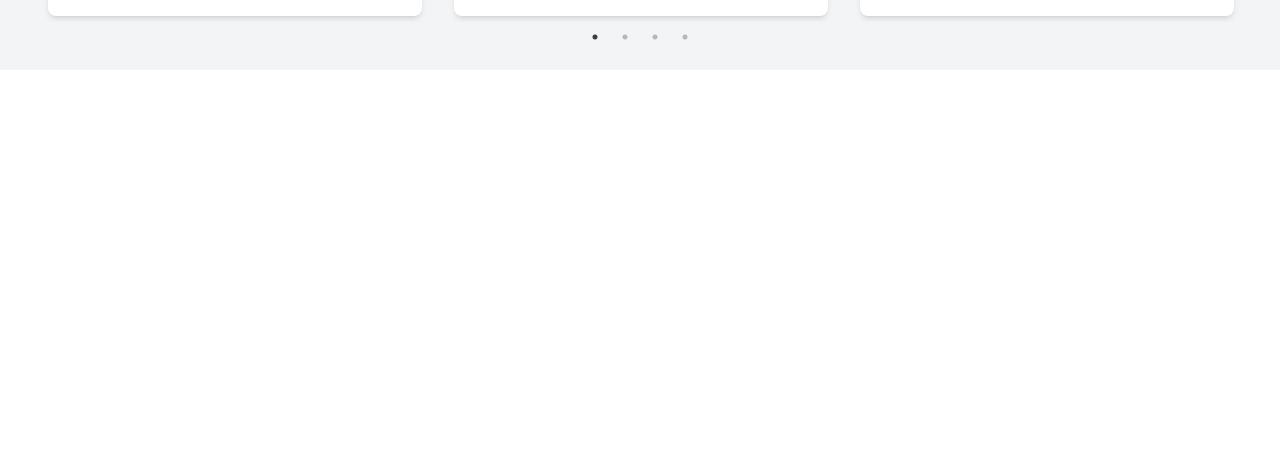
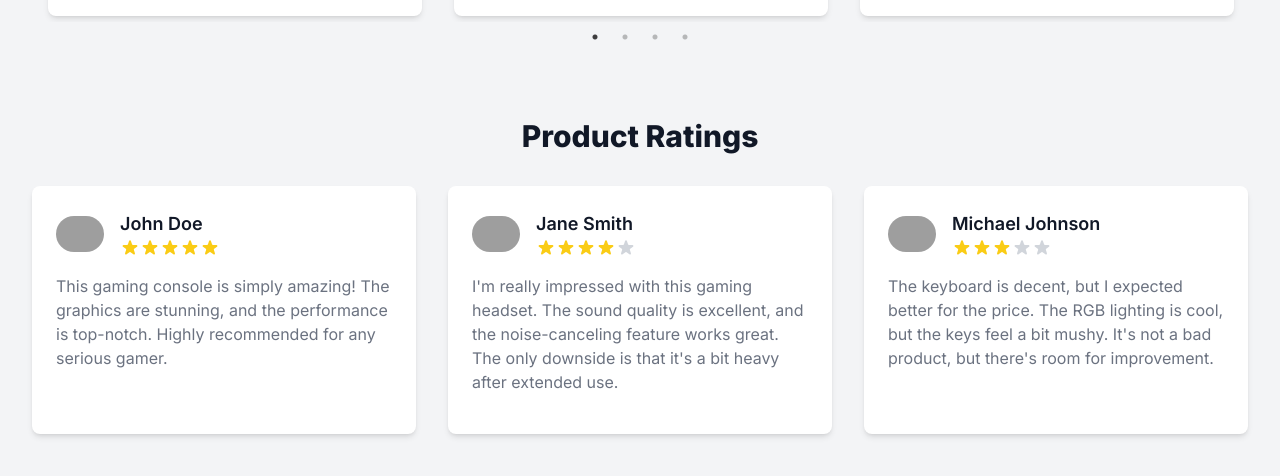
Before and after one commit to samritbasnet/GameHive, a Next.js app: page / in a window 1280 px wide. Shown: the part 2556-3032 px from the top of the page. Before the commit the page ends 2626 px from the top, so only its background shows below. Built offline with nearby package versions, Linux system fonts and the light colour scheme; grey boxes are pictures that could not be loaded.

Commit message:
review section added

```diff
--- /dev/null
+++ b/src/app/components/review.js
@@ -0,0 +1,95 @@
+"use client";
+import React from "react";
+import Image from "next/image";
+
+const ProductRatings = () => {
+  const reviews = [
+    {
+      user: {
+        name: "John Doe",
+        avatar: "/user1.jpg",
+      },
+      rating: 5,
+      comment:
+        "This gaming console is simply amazing! The graphics are stunning, and the performance is top-notch. Highly recommended for any serious gamer.",
+    },
+    {
+      user: {
+        name: "Jane Smith",
+        avatar: "/user2.jpg",
+      },
+      rating: 4,
+      comment:
+        "I'm really impressed with this gaming headset. The sound quality is excellent, and the noise-canceling feature works great. The only downside is that it's a bit heavy after extended use.",
+    },
+    {
+      user: {
+        name: "Michael Johnson",
+        avatar: "/user3.jpg",
+      },
+      rating: 3,
+      comment:
+        "The keyboard is decent, but I expected better for the price. The RGB lighting is cool, but the keys feel a bit mushy. It's not a bad product, but there's room for improvement.",
+    }
+  ];
+
+  return (
+    <section className="bg-gray-100 py-12">
+      <div className="max-w-7xl mx-auto px-4 sm:px-6 lg:px-8">
+        <h2 className="text-3xl font-extrabold text-gray-900 text-center mb-8">
+          Product Ratings
+        </h2>
+        <div className="grid grid-cols-1 md:grid-cols-2 lg:grid-cols-3 gap-8">
+          {reviews.map((review, index) => (
+            <div
+              key={index}
+              className="bg-white rounded-lg shadow-md p-6 flex flex-col"
+            >
+              <div className="flex items-center mb-4">
+                <Image
+                  src={review.user.avatar}
+                  alt={review.user.name}
+                  width={48}
+                  height={48}
+                  className="rounded-full"
+                />
+                <div className="ml-4">
+                  <h3 className="text-lg font-semibold text-gray-900">
+                    {review.user.name}
+                  </h3>
+                  <div className="flex items-center">
+                    {Array.from({ length: review.rating }, (_, i) => (
+                      <svg
+                        key={i}
+                        className="h-5 w-5 text-yellow-400"
+                        xmlns="http://www.w3.org/2000/svg"
+                        viewBox="0 0 20 20"
+                        fill="currentColor"
+                      >
+                        <path d="M9.049 2.927c.3-.921 1.603-.921 1.902 0l1.07 3.292a1 1 0 00.95.69h3.462c.969 0 1.371 1.24.588 1.81l-2.8 2.034a1 1 0 00-.364 1.118l1.07 3.292c.3.921-.755 1.688-1.54 1.118l-2.8-2.034a1 1 0 00-1.175 0l-2.8 2.034c-.784.57-1.838-.197-1.539-1.118l1.07-3.292a1 1 0 00-.364-1.118L2.98 8.72c-.783-.57-.38-1.81.588-1.81h3.461a1 1 0 00.951-.69l1.07-3.292z" />
+                      </svg>
+                    ))}
+                    {Array.from({ length: 5 - review.rating }, (_, i) => (
+                      <svg
+                        key={i}
+                        className="h-5 w-5 text-gray-300"
+                        xmlns="http://www.w3.org/2000/svg"
+                        viewBox="0 0 20 20"
+                        fill="currentColor"
+                      >
+                        <path d="M9.049 2.927c.3-.921 1.603-.921 1.902 0l1.07 3.292a1 1 0 00.95.69h3.462c.969 0 1.371 1.24.588 1.81l-2.8 2.034a1 1 0 00-.364 1.118l1.07 3.292c.3.921-.755 1.688-1.54 1.118l-2.8-2.034a1 1 0 00-1.175 0l-2.8 2.034c-.784.57-1.838-.197-1.539-1.118l1.07-3.292a1 1 0 00-.364-1.118L2.98 8.72c-.783-.57-.38-1.81.588-1.81h3.461a1 1 0 00.951-.69l1.07-3.292z" />
+                      </svg>
+                    ))}
+                  </div>
+                </div>
+              </div>
+              <p className="text-gray-500 mb-4">{review.comment}</p>
+            </div>
+          ))}
+        </div>
+      </div>
+    </section>
+  );
+};
+
+export default ProductRatings;
--- a/src/app/page.js
+++ b/src/app/page.js
@@ -4,7 +4,7 @@ import FeaturedProducts from "./components/featuredprod";
 import SubscribeNewsletter from "./components/subscribenews";
 import AboutYourShop from "./components/aboutus";
 import LatestProducts from "./components/productblog";
-
+import ProductRatings from "./components/review";
 export default function Page() {
   return (
     <>
@@ -16,6 +16,7 @@ export default function Page() {
 <SubscribeNewsletter/>
 <AboutYourShop/>
 <LatestProducts/>
+<ProductRatings/>
 </div>
 
 
```
